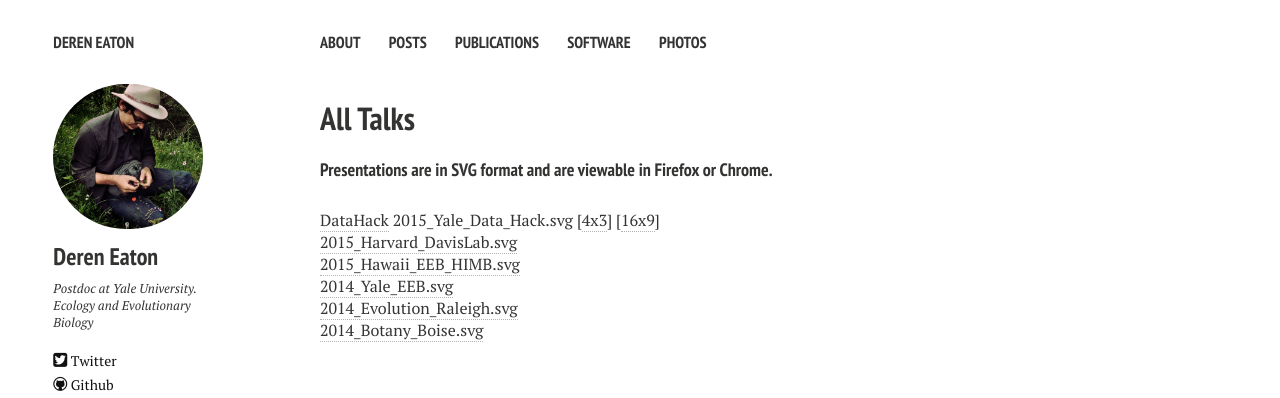
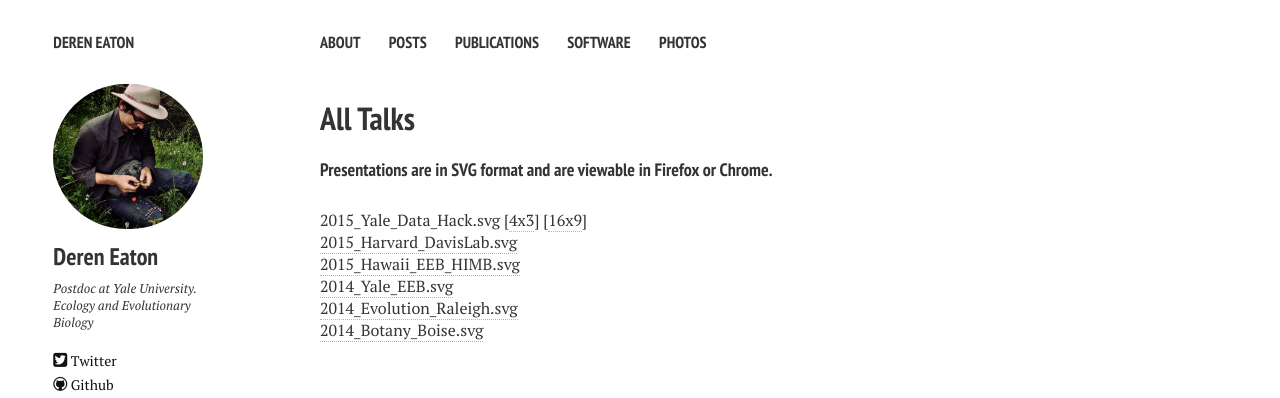
Before and after one commit to dereneaton/dereneaton.github.io, a Jekyll site: the page built from talks.md, in a window 1280 px wide. Shown: the top 398 px of the page. Built offline with Jekyll 4.4.1, drawn with Linux system fonts in a browser that asks for light colours; Markdown is read by kramdown in place of the engine named in the settings.

Commit message:
Revert to 56e05fced

```diff
--- a/talks.md
+++ b/talks.md
@@ -9,7 +9,6 @@ tags: [talks]
 
 #### Presentations are in SVG format and are viewable in Firefox or Chrome.
 
-[DataHack](images/flowers/index.html)
 2015\_Yale\_Data\_Hack.svg  \[[4x3](Eaton_2015_Yale_Data_Hack_4x3.svg)]  \[[16x9](Eaton_2015_Yale_Data_Hack_16x9.svg)]
 [2015\_Harvard_DavisLab.svg](Eaton_2015_Harvard_DavisLab.svg)
 [2015\_Hawaii\_EEB\_HIMB.svg](Eaton_2015_Hawaii_EEB.svg)
```
